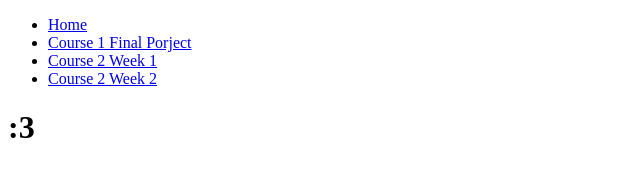
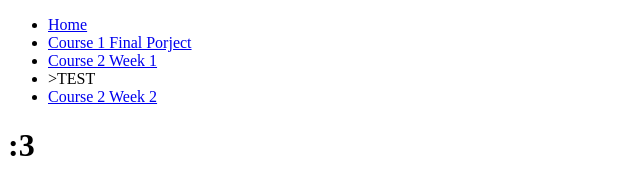
Before and after one commit to Renusz/renusz.github.io, a plain HTML site: page index.html in a window 1280 px wide. Shown: the whole page, without its empty margins (0-640 px from the left). Drawn offline with Linux system fonts and the light colour scheme.

Commit message:
Add a new list item 'TEST' to navigation

```diff
--- a/index.html
+++ b/index.html
@@ -7,6 +7,7 @@
         <li><a href="index.html">Home</a></li>
         <li><a href="firstTest/firstTest.html">Course 1 Final Porject</a></li>
         <li><a href="week1-css-HW1-main/week1.html">Course 2 Week 1</a></li>
+        <li>>TEST </li>
         <li><a href="week2-css-HW2-main/week2.html">Course 2 Week 2</a></li>
     </ul>
     </nav>
```
